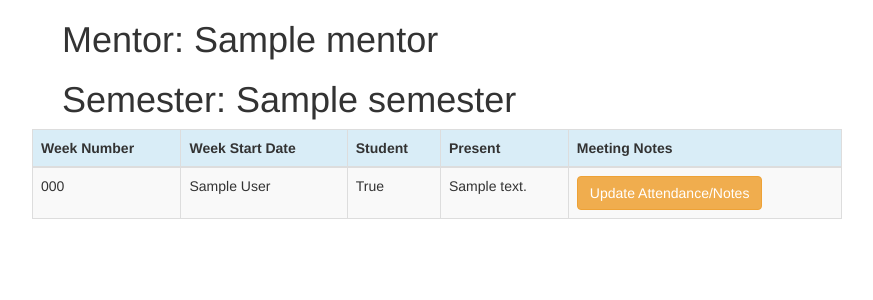
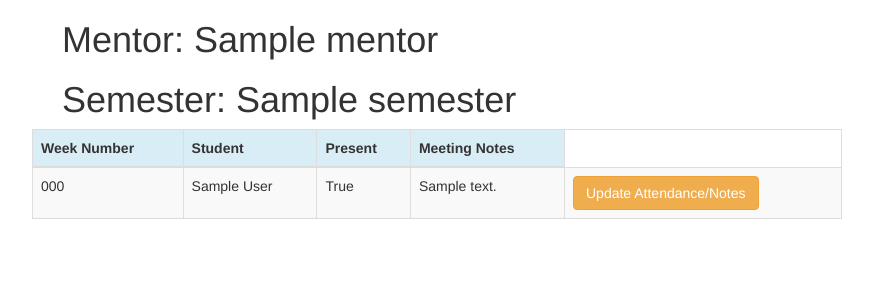
Before and after one commit to danialfaisal/OMK, a Django app: page /employeehome/employee/1/schedule/ in a window 1280 px wide. Shown: the part 52-352 px from the top of the page, without its empty margins (8-881 px from the left). Run offline with Django 3.2, Linux system fonts and the light colour scheme; tables that the repository leaves empty hold one stand-in row (values such as "Sample post"); some libraries are stand-ins or nearby versions.

Commit message:
employee scedule updated

```diff
--- a/omk/employee/templates/employee/employee_schedule.html
+++ b/omk/employee/templates/employee/employee_schedule.html
@@ -15,7 +15,6 @@
             <thead>
             <tr class="bg-info">
                 <th>Week Number</th>
-                <th>Week Start Date</th>
                 <th>Student</th>
                 <th>Present</th>
                 <th>Meeting Notes</th>
```
